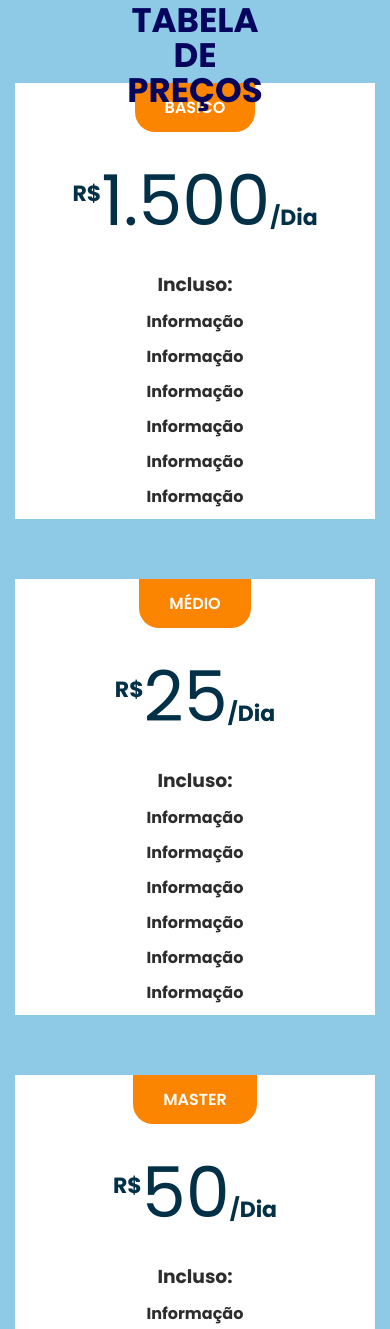
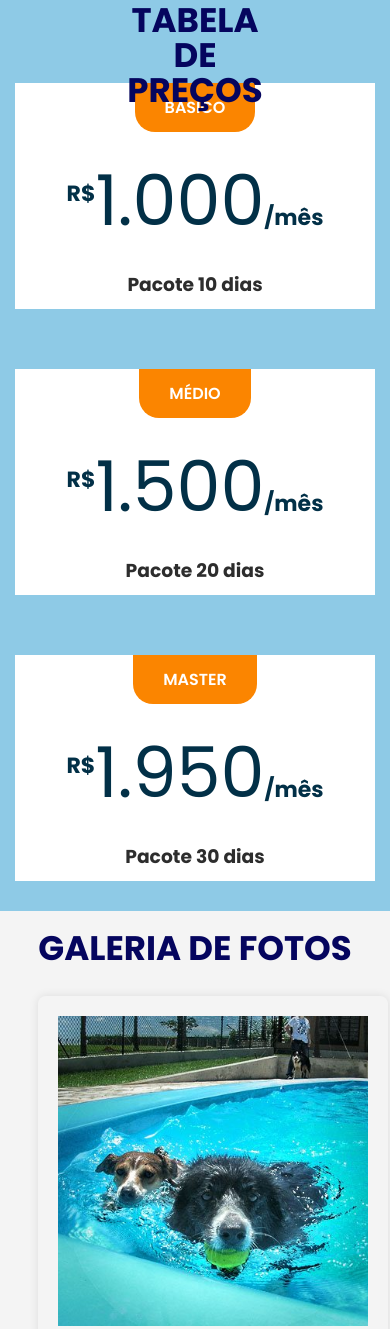
Before and after one commit to RuanAssis/projeto-cachorros, a plain HTML site: page index.html in a window 390 px wide. Shown: the part 4332-5661 px from the top of the page. Drawn offline with nearby package versions, Linux system fonts and the light colour scheme; a web font is replaced by a local one.

Commit message:
quarto do mobile

```diff
--- a/index.html
+++ b/index.html
@@ -154,15 +154,9 @@
                 <div class="tabela-preço">
                     <div class="card-preço">
                         <h3 class="card-preço-header">Basico</h3>
-                        <div class="preço"><sup>R$</sup>1.500<span>/Dia</span></div>
+                        <div class="preço"><sup>R$</sup>1.000<span>/mês</span></div>
                         <ul>
-                            <li><h3 class="h3-incluso">Incluso:</h3></li>
-                            <li><strong>Informação</strong></li>
-                            <li><strong>Informação</strong></li>
-                            <li><strong>Informação</strong></li>
-                            <li><strong>Informação</strong></li>
-                            <li><strong>Informação</strong></li>
-                            <li><strong>Informação</strong></li>
+                            <li><h3 class="h3-incluso">Pacote 10 dias</h3></li>
                         </ul>
                     </div>
                 </div>
@@ -170,15 +164,9 @@
                 <div class="tabela-preço">
                     <div class="card-preço">
                         <h3 class="card-preço-header">Médio</h3>
-                        <div class="preço"><sup>R$</sup>25<span>/Dia</span></div>
+                        <div class="preço"><sup>R$</sup>1.500<span>/mês</span></div>
                         <ul>
-                            <li class="Incluso"><h3>Incluso:</h3></li>
-                            <li><strong>Informação</strong></li>
-                            <li><strong>Informação</strong></li>
-                            <li><strong>Informação</strong></li>
-                            <li><strong>Informação</strong></li>
-                            <li><strong>Informação</strong></li>
-                            <li><strong>Informação</strong></li>
+                            <li class="Incluso"><h3>Pacote 20 dias</h3></li>
                         </ul>
                     </div>
                 </div>
@@ -186,15 +174,9 @@
                 <div class="tabela-preço">
                     <div class="card-preço">
                         <h3 class="card-preço-header">Master</h3>
-                        <div class="preço"><sup>R$</sup>50<span>/Dia</span></div>
+                        <div class="preço"><sup>R$</sup>1.950<span>/mês</span></div>
                         <ul>
-                            <li><h3 class="h3-incluso">Incluso:</h3></li>
-                            <li><strong>Informação</strong></li>
-                            <li><strong>Informação</strong></li>
-                            <li><strong>Informação</strong></li>
-                            <li><strong>Informação</strong></li>
-                            <li><strong>Informação</strong></li>
-                            <li><strong>Informação</strong></li>
+                            <li><h3 class="h3-incluso">Pacote 30 dias</h3></li>
                         </ul>
                     </div>
                 </div>
--- a/style.css
+++ b/style.css
@@ -474,6 +474,10 @@ footer .line-footer{
         text-align: center;
     }
 
+    .card-preço ul li:hover{
+        text-decoration: none;
+    }
+
     .card-preço{
         flex: 1;
         max-width: 22.5rem;
@@ -507,7 +511,7 @@ footer .line-footer{
     .galeria img {
         width: 350px; /* Garante que a imagem ocupe a largura total do contêiner */
         height: 350px; /* Mantém a proporção da imagem */
-        margin: 0px 20px 0px -7px; /* Adiciona margem entre as imagens */
+        margin: 0px 20px 0px -12px; /* Adiciona margem entre as imagens */
     }
 
     .galeria .titulos{
```
